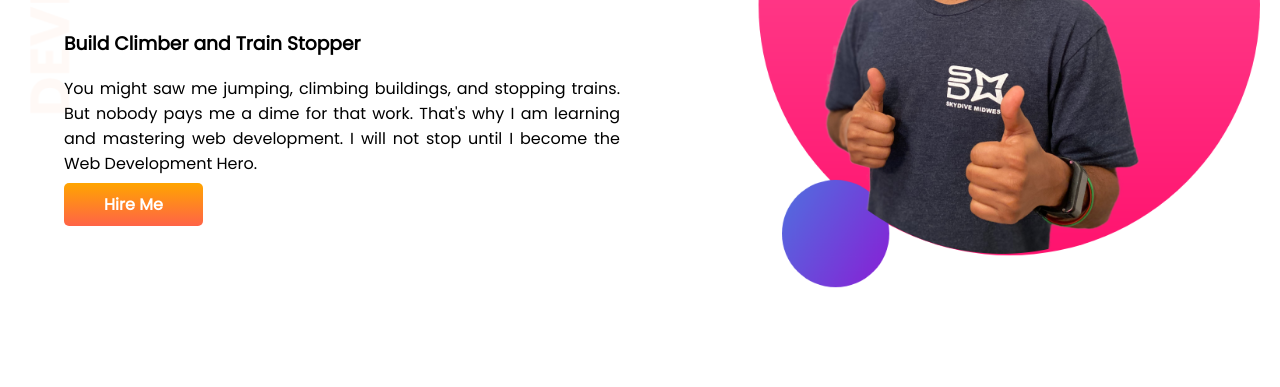
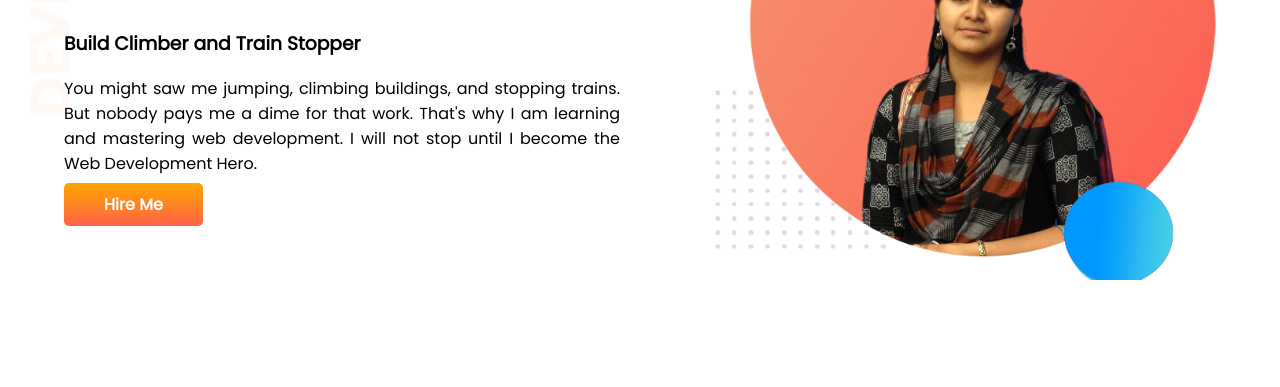
Before and after one commit to elamonii/developer-portfolio, a plain HTML site: page index.html in a window 1280 px wide. Shown: the part 246-633 px from the top of the page. Drawn offline with Linux system fonts and the light colour scheme.

Commit message:
banner image

```diff
--- a/index.html
+++ b/index.html
@@ -33,7 +33,7 @@
         </div>
 
         <div class="half-width">
-            <img src="images/jhankar2.png" alt="my-image">
+            <img src="images/kazi-hd2.png" alt="my-image">
         </div>
 
     </section>
```
Also changed, not shown: images/kazi-hd.png (added), images/kazi-hd2.png (added), 1 other file.
